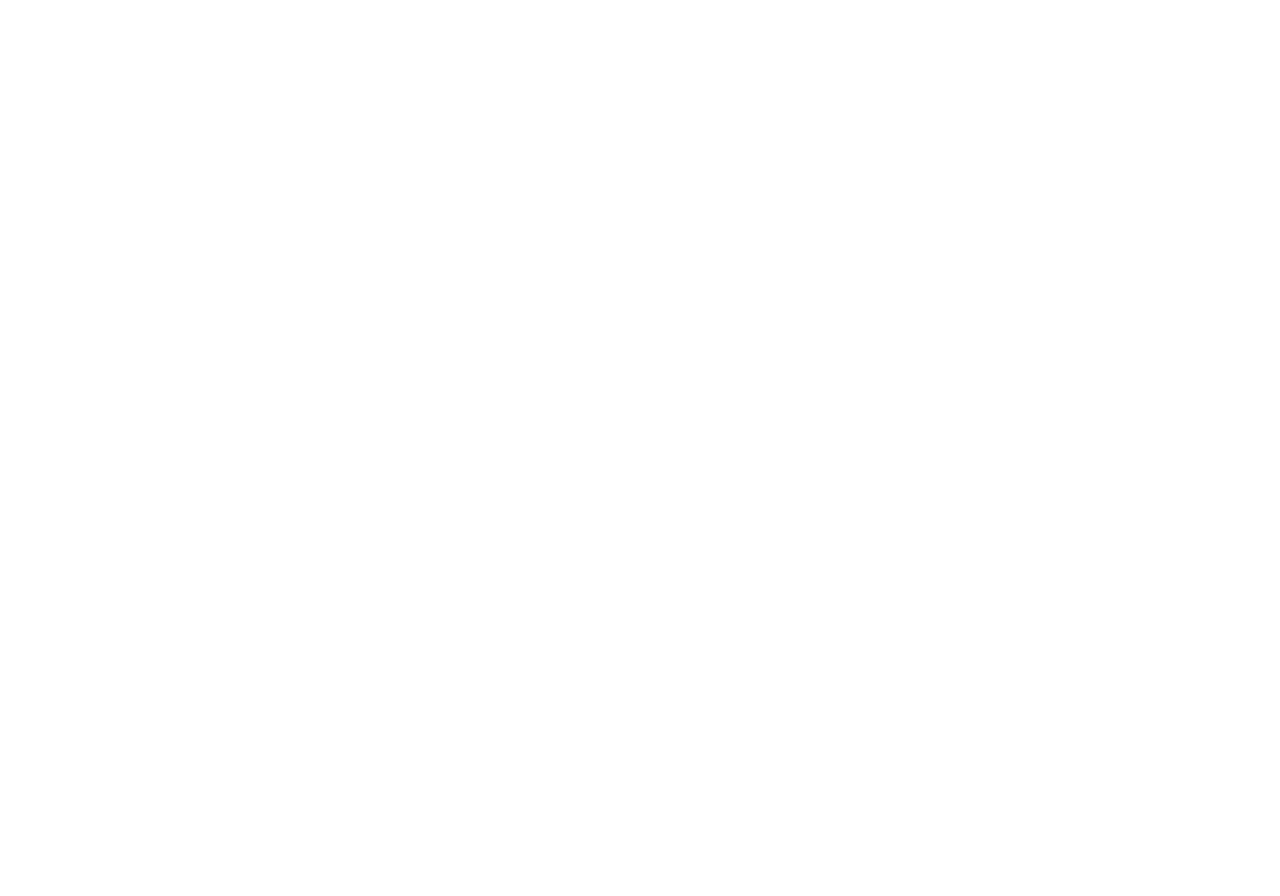
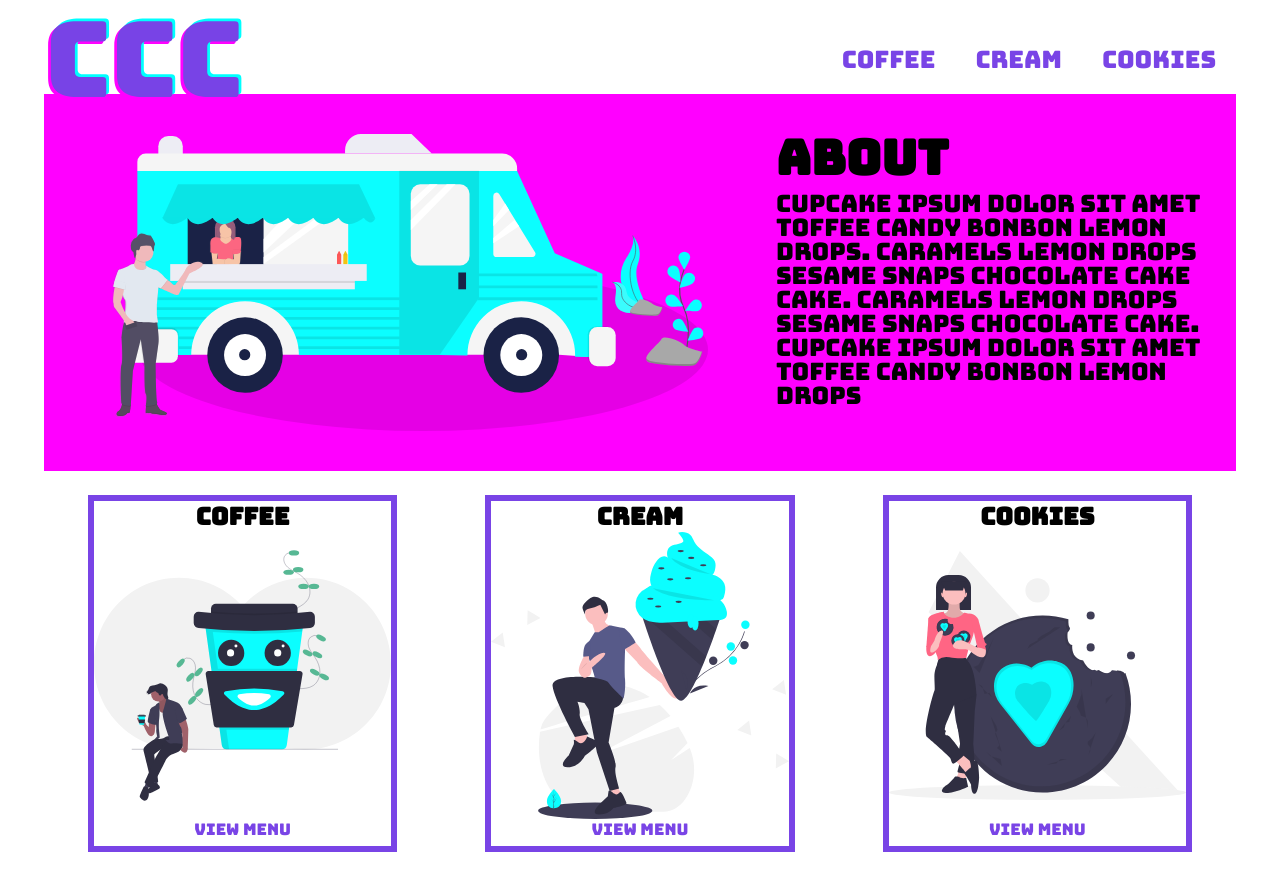
Before and after one commit to zanderlx21/HTML-CSS---Coffee-Webpage, a plain HTML site: page index.html in a window 1280 px wide. Before the commit the page ends 800 px from the top, so only its background shows below. Drawn offline with Linux system fonts and the light colour scheme.

Commit message:
Deliverable One complete for review

```diff
--- a/index.html
+++ b/index.html
@@ -1,9 +1,62 @@
 <!DOCTYPE html>
 <html>
 <head>
-
+    <meta charset="UTF-8">
+    <meta name="viewport" content="width=device-width, initial-scale:1.0">
+    <link rel="stylesheet" type="text/css" href="styles.css">
+    <link rel="stylesheet" href="https://fonts.googleapis.com/css?family=Bungee">
+    <title>Unit 1 Deliverable 1</title>
 </head>
     <body>
+        <header>
+            <div class="topContainer">
+                <div class="logo">
+                <img  id="logoFixed" src="assets\ccc.svg" alt="CCC-Logo">
+                </div>
+                    <nav>
+                        <ul id="navbar">
+                            <li><a href="/coffee">Coffee</a></li>
+                            <li><a href="/cream">Cream</a></li>
+                            <li><a href="/cookies">Cookies</a></li>
+                         </ul>
+                    </div>
+                </nav>
+            </div>
+            </header>
+
+        <section>
+          <div class="about">
+            <img src="assets\food-truck.svg" id="foodtruck">
+            <div class="aboutText">
+            <h1 id="aboutH1">ABOUT</h1>
+            <p>Cupcake ipsum dolor sit amet toffee candy bonbon lemon drops.
+                Caramels lemon drops sesame snaps chocolate cake cake. Caramels lemon drops sesame
+                snaps chocolate cake.  Cupcake ipsum dolor sit amet toffee candy bonbon lemon drops
+            </p>
+            </div>
+          </div>
+        </section>
+
+    <section>
+        <div class="cards">
+            <div class="menuContainer">
+                <h1 id="menuCard">COFFEE</h1>
+                <img src="assets\coffee.svg">
+                <a class="linkViewMenu" href="/menu">View Menu</a>
+            </div>
+            <div class="menuContainer">
+                <h1 id="menuCard">CREAM</h1>
+                <img src="assets\cream.svg">
+                <a class="linkViewMenu" href="/menu">View Menu</a>
+            </div>
+            <div class="menuContainer">
+
+                <h1 id="menuCard">COOKIES</h1>
+                <img src="assets\cookie.svg">
+                <a class="linkViewMenu" href="/menu">View Menu</a>
+            </div>
+        </div>
+    </section>
         <main>
 
         </main>
--- a/styles.css
+++ b/styles.css
@@ -1,3 +1,139 @@
 body {
-    background-color:chocolate;
+    font-family: "Bungee";
+    margin: 0 44px;
+    text-align: center;
 }
+
+img {
+    max-width: 100%;
+    height: 100%;
+}
+
+a {
+    color:#7944e6;
+}
+a:hover {
+    color:#10fdff;
+}
+
+a:link {
+    text-decoration: none;
+}
+
+.topContainer {
+    display: flex;
+    justify-content: space-between;
+    margin-bottom: -28px;
+}
+
+.logo {
+
+}
+ul {
+    display: flex;
+    list-style-type: none;
+    justify-content: space-around;
+}
+
+li {
+    padding: 20px;
+}
+#navbar {
+    display: flex;
+    flex-direction: row;
+    font-size: x-large;
+    list-style-type: none;
+}
+
+.about {
+    text-align: left;
+    margin-top: 3px;
+    background-color: #ff00ff;
+    display: inline-block;
+    margin-bottom: 20px;
+    line-height: 1.0;
+}
+
+#foodtruck {
+    display: block;
+    margin-left: auto;
+    margin-right: auto;
+    width: 50%;
+    padding-top: 44px;
+}
+
+p {
+    font-size: 24px;
+    line-height: 1.0;
+    padding: 26px;
+}
+
+#aboutH1 {
+    padding-left: 26px;
+    margin-bottom: -40px;
+}
+.cards {
+    display: flex;
+    flex-direction: column;
+    justify-content: space-around;
+    align-items: center;
+}
+
+.menuContainer {
+    border: 6px solid #7944e6;
+    display: flex;
+    flex-direction: column;
+    justify-content: stretch;
+    align-items: center;
+    width: 50%;
+    margin: 44px;
+}
+
+#menuCard {
+    font-size: 28x;
+    text-align: center;
+    margin: auto;
+    display: flex;
+    justify-content: space-around;
+}
+
+.linkViewMenu {
+    font-size: 16px;
+    padding-bottom: 6px;
+}
+@media screen and (min-width: 768px) {
+    #foodtruck {
+        float: left;
+        padding: 40px 68px;
+        display: 70%;
+    }
+
+    .about {
+        float: right;
+        font-size: xx-large;
+        text-justify: center;
+        margin-bottom: -20px;
+
+    }
+
+    .aboutheader {
+        margin: 50%;
+    }
+
+
+    .cards {
+        display: flex;
+        flex-direction: row;
+        align-items: stretch;
+        width: 100%;
+        height: 100%;
+        margin: auto;
+    }
+
+    .menuContainer {
+
+        display: flex;
+        flex-direction: column;
+
+
+    }
```
Also changed, not shown: assets/ccc.svg (added), assets/coffee.svg (added), assets/cookie.svg (added), assets/cream.svg (added), assets/food-truck.svg (added).
